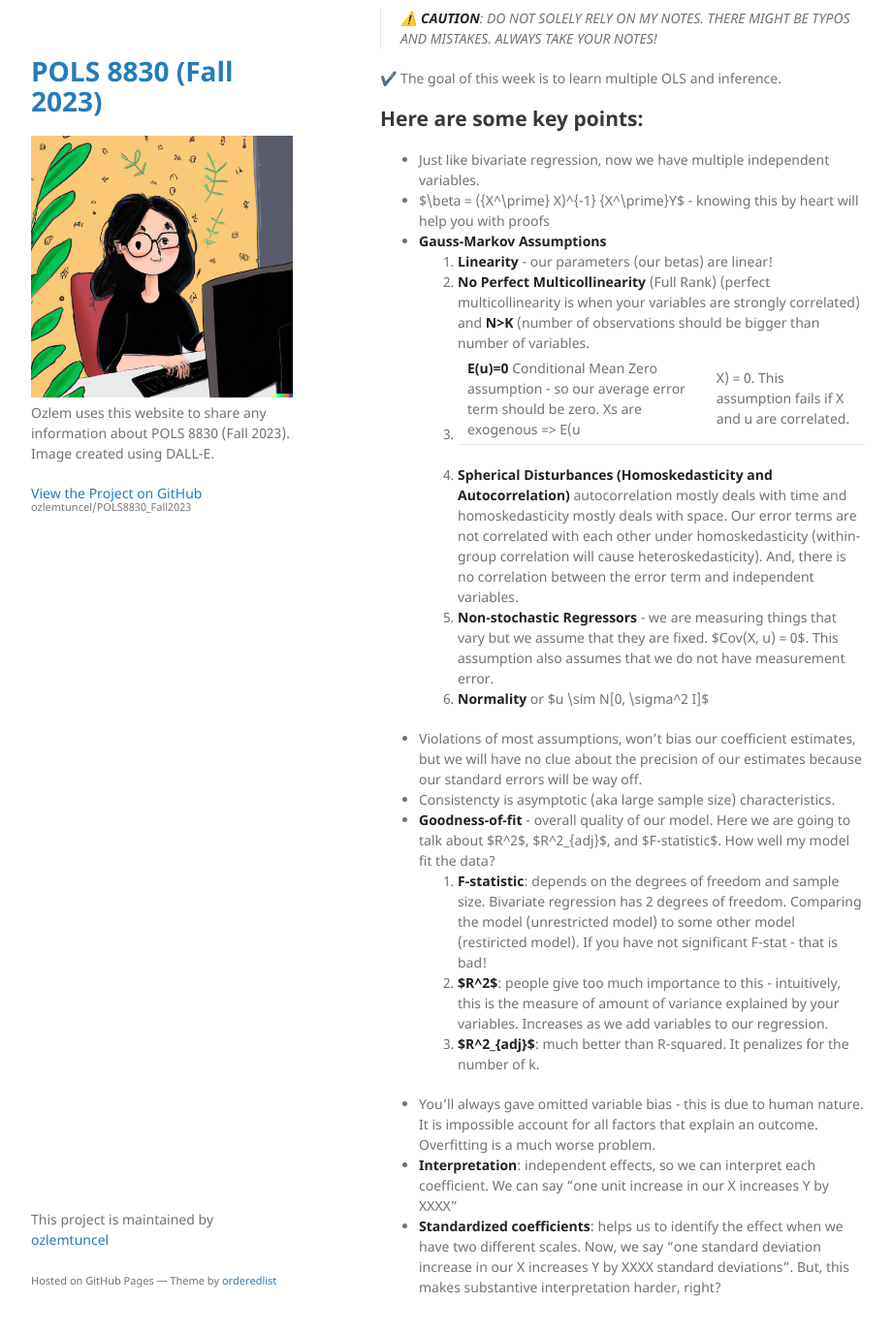
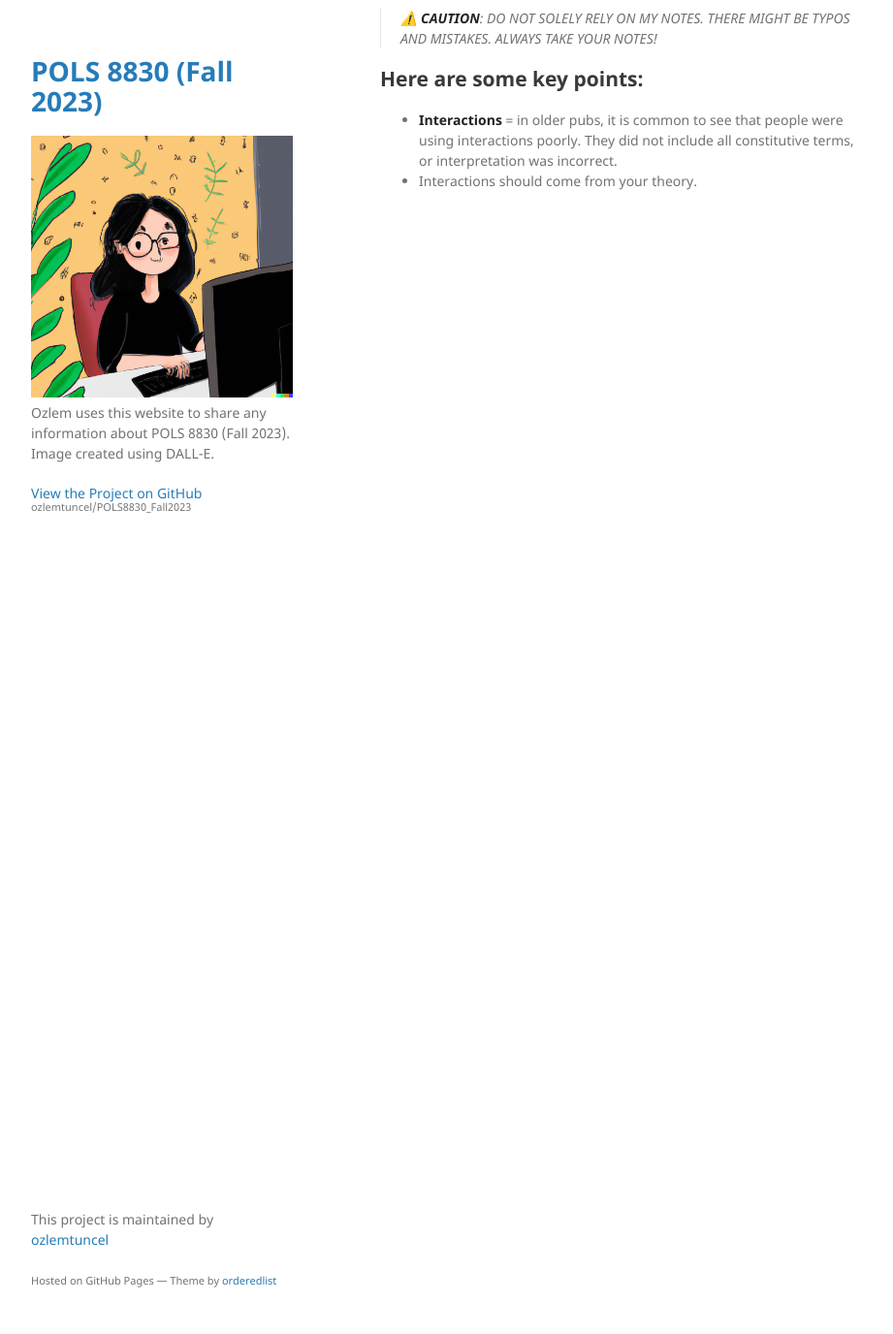
Before and after one commit to ozlemtuncel/POLS8830_Fall2023, a Jekyll site: the page built from docs/week6.md, in a window 1280 px wide and 1400 px high, scrolled down 214 px. Shown: the top 1376 px of the window at 97% size, without its empty margins (178-1099 px from the left). Built offline with Jekyll 4.4.1, drawn with Linux system fonts in a browser that asks for light colours; our own code applies the rules of GitHub Pages for plain Markdown files; some of the changed text lies outside the part shown.

Commit message:
Update week6.md
initial commit for w6

```diff
--- a/docs/week6.md
+++ b/docs/week6.md
@@ -1,29 +1,11 @@
 
-# Week 6: Multiple Regression and Inference (02/16/2023)
+# Week 6: Marginal Effects and Interactions (09/26/2023)
 Ozlem Tuncel
 
 otuncelgurlek1@gsu.edu
 
 > ⚠️ **CAUTION**: DO NOT SOLELY RELY ON MY NOTES. THERE MIGHT BE TYPOS AND MISTAKES. ALWAYS TAKE YOUR NOTES!
 
-✔️ The goal of this week is to learn multiple OLS and inference.
-
 ## Here are some key points:
-- Just like bivariate regression, now we have multiple independent variables.
-- $\beta = ({X^\prime} X)^{-1} {X^\prime}Y$ - knowing this by heart will help you with proofs
-- **Gauss-Markov Assumptions**
-  1. **Linearity** - our parameters (our betas) are linear!
-  2. **No Perfect Multicollinearity** (Full Rank) (perfect multicollinearity is when your variables are strongly correlated) and **N>K** (number of observations should be bigger than number of variables.
-  3. **E(u)=0** Conditional Mean Zero assumption - so our average error term should be zero. Xs are exogenous => E(u|X) = 0. This assumption fails if X and u are correlated.
-  4. **Spherical Disturbances (Homoskedasticity and Autocorrelation)** autocorrelation mostly deals with time and homoskedasticity mostly deals with space. Our error terms are not correlated with each other under homoskedasticity (within-group correlation will cause heteroskedasticity). And, there is no correlation between the error term and independent variables.
-  5. **Non-stochastic Regressors** - we are measuring things that vary but we assume that they are fixed. $Cov(X, u) = 0$. This assumption also assumes that we do not have measurement error.
-  6. **Normality** or $u \sim N[0, \sigma^2 I]$
-- Violations of most assumptions, won't bias our coefficient estimates, but we will have no clue about the precision of our estimates because our standard errors will be way off.
-- Consistencty is asymptotic (aka large sample size) characteristics.
-- **Goodness-of-fit** - overall quality of our model. Here we are going to talk about $R^2$, $R^2_{adj}$, and $F-statistic$. How well my model fit the data?
-  1. **F-statistic**: depends on the degrees of freedom and sample size. Bivariate regression has 2 degrees of freedom. Comparing the model (unrestricted model) to some other model (restiricted model). If you have not significant F-stat - that is bad!
-  2. **$R^2$**: people give too much importance to this - intuitively, this is the measure of amount of variance explained by your variables. Increases as we add variables to our regression.
-  3. **$R^2_{adj}$**: much better than R-squared. It penalizes for the number of k.
-- You'll always gave omitted variable bias - this is due to human nature. It is impossible account for all factors that explain an outcome. Overfitting is a much worse problem.
-- **Interpretation**: independent effects, so we can interpret each coefficient. We can say "one unit increase in our X increases Y by XXXX"
-- **Standardized coefficients**: helps us to identify the effect when we have two different scales. Now, we say "one standard deviation increase in our X increases Y by XXXX standard deviations". But, this makes substantive interpretation harder, right?
+- **Interactions** = in older pubs, it is common to see that people were using interactions poorly. They did not include all constitutive terms, or interpretation was incorrect.
+- Interactions should come from your theory.
```
